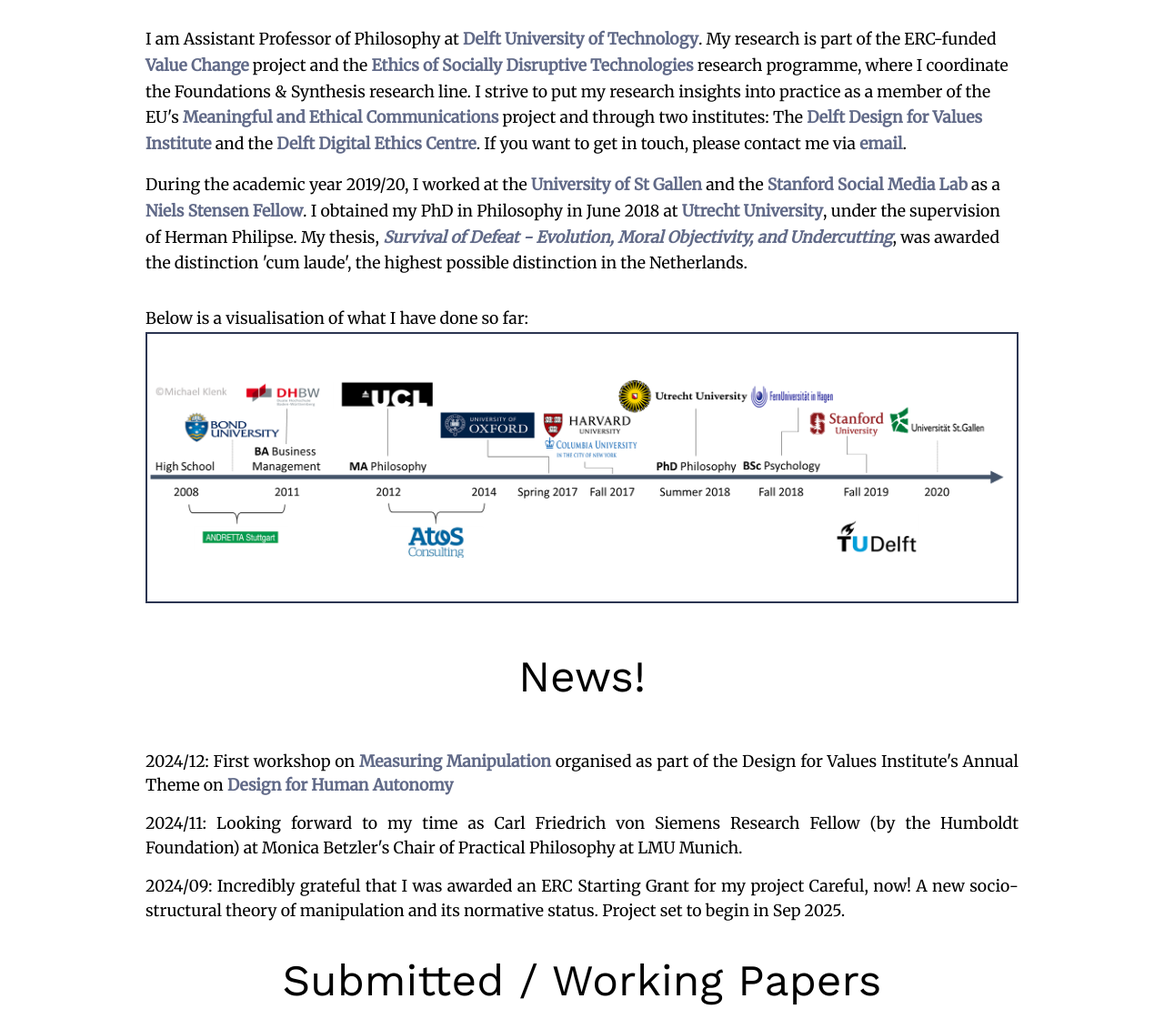
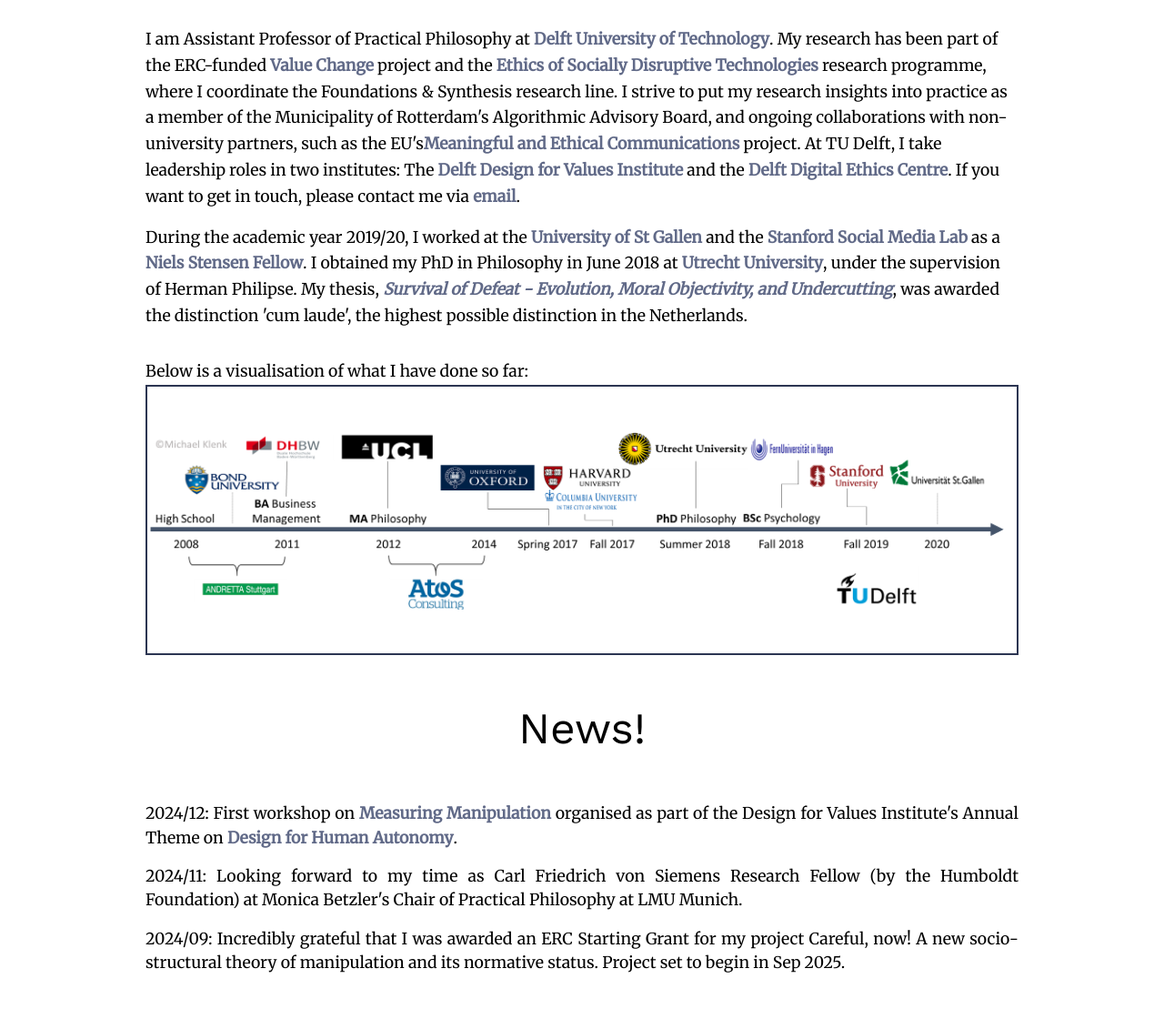
Before and after one commit to michaelklenk/michaelklenk.github.io, a plain HTML site: page index.html in a window 1280 px wide. Shown: the part 683-1792 px from the top of the page at 91% size. Drawn offline with nearby package versions, Linux system fonts and the light colour scheme.

Commit message:
Update index.html

```diff
--- a/index.html
+++ b/index.html
@@ -65,7 +65,7 @@
             <h1>About Michael Klenk</h1>
           </div>
           <div class="personal-content">
-            <p> I am Assistant Professor of Philosophy at <a href="https://www.tudelft.nl/en/tpm/about-the-faculty/departments/values-technology-and-innovation/sections/ethicsphilosophy-of-technology/">Delft University of Technology</a>. My research is part of the ERC-funded <a href="https://www.valuechange.eu/">Value Change</a> project and the <a href="https://www.esdt.nl/">Ethics of Socially Disruptive Technologies</a> research programme, where I coordinate the Foundations & Synthesis research line. I strive to put my research insights into practice as a member of the EU's <a href="https://knowledge4policy.ec.europa.eu/projects-activities/meaningful-ethical-communications_en">Meaningful and Ethical Communications</a> project and through two institutes: The<a href="https://www.delftdesignforvalues.nl/"> Delft Design for Values Institute </a> and the <a href="https://www.tudelft.nl/digital-ethics-centre">Delft Digital Ethics Centre</a>. If you want to get in touch, please contact me via <a href="mailto:m.b.o.t.klenk@tudelft.nl" target:"_top">email</a>.
+            <p> I am Assistant Professor of Practical Philosophy at <a href="https://www.tudelft.nl/en/tpm/about-the-faculty/departments/values-technology-and-innovation/sections/ethicsphilosophy-of-technology/">Delft University of Technology</a>. My research has been part of the ERC-funded <a href="https://www.valuechange.eu/">Value Change</a> project and the <a href="https://www.esdt.nl/">Ethics of Socially Disruptive Technologies</a> research programme, where I coordinate the Foundations & Synthesis research line. I strive to put my research insights into practice as a member of the Municipality of Rotterdam's Algorithmic Advisory Board, and ongoing collaborations with non-university partners, such as the EU's<a href="https://knowledge4policy.ec.europa.eu/projects-activities/meaningful-ethical-communications_en">Meaningful and Ethical Communications</a> project. At TU Delft, I take leadership roles in two institutes: The<a href="https://www.delftdesignforvalues.nl/"> Delft Design for Values Institute </a> and the <a href="https://www.tudelft.nl/digital-ethics-centre">Delft Digital Ethics Centre</a>. If you want to get in touch, please contact me via <a href="mailto:m.b.o.t.klenk@tudelft.nl" target:"_top">email</a>.
             </p>
 
             <p>During the academic year 2019/20, I worked at the <a href="https://iwe.unisg.ch/en">University of St Gallen</a> and the <a href="https://www.google.com/search?client=firefox-b-d&q=stanford+social+media+lab">Stanford Social Media Lab</a> as a <a href="http://www.nielsstensenfellowship.nl/nl">Niels Stensen Fellow</a>. I obtained my PhD in Philosophy in June 2018 at <a href="https://www.uu.nl/en">Utrecht University</a>, under the supervision of Herman Philipse. My thesis, <a href="https://dspace.library.uu.nl/handle/1874/364788"><em> Survival of Defeat - Evolution, Moral Objectivity, and Undercutting</em></a>, was awarded the distinction 'cum laude', the highest possible distinction in the Netherlands.
@@ -88,7 +88,7 @@
           </div>
           <div class="news-content">
             <ul>
-              <li>2024/12: First workshop on <a href="https://www.delftdesignforvalues.nl/event/workhsop-measuring-manipulation-fostering-human-autonomy">Measuring Manipulation</a> organised as part of the Design for Values Institute's Annual Theme on <a href="https://www.delftdesignforvalues.nl/what-we-do/annual-themes/design-for-human-autonomy/">Design for Human Autonomy</a>
+              <li>2024/12: First workshop on <a href="https://www.delftdesignforvalues.nl/event/workhsop-measuring-manipulation-fostering-human-autonomy">Measuring Manipulation</a> organised as part of the Design for Values Institute's Annual Theme on <a href="https://www.delftdesignforvalues.nl/what-we-do/annual-themes/design-for-human-autonomy">Design for Human Autonomy</a>.</li>
               <li>2024/11: Looking forward to my time as Carl Friedrich von Siemens Research Fellow (by the Humboldt Foundation) at Monica Betzler's Chair of Practical Philosophy at LMU Munich.</li>
               <li>2024/09: Incredibly grateful that I was awarded an ERC Starting Grant for my project <b>Careful, now! A new socio-structural theory of manipulation and its normative status</b>. Project set to begin in Sep 2025.</li>
               <!--<li>2022/07: <a href="https://www.taylorfrancis.com/books/oa-edit/10.4324/9781003205425/philosophy-online-manipulation-fleur-jongepier-michael-klenk">The Philosophy of Online Manipulation</a> has now been published, open access.</li>
```
